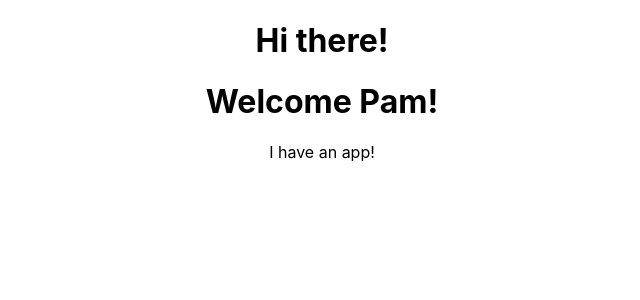
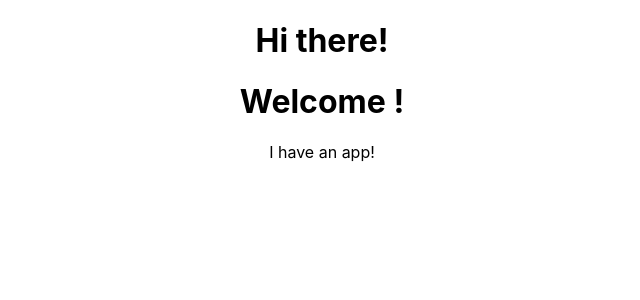
Before and after one commit to pamadrian/awesomeal, a React (Create React App) app: page / in a window 1280 px wide. Shown: the top 300 px of the page, without its empty margins (318-958 px from the left). Built offline with nearby package versions, Linux system fonts and the light colour scheme.

Commit message:
modified text

```diff
--- a/src/App.js
+++ b/src/App.js
@@ -7,7 +7,7 @@ function App() {
       <main>
         <Title />
       </main>
-      <h1> Welcome Pam!</h1>
+      <h1> Welcome !</h1>
       <p>I have an app!</p>
     </div>
   );
```
